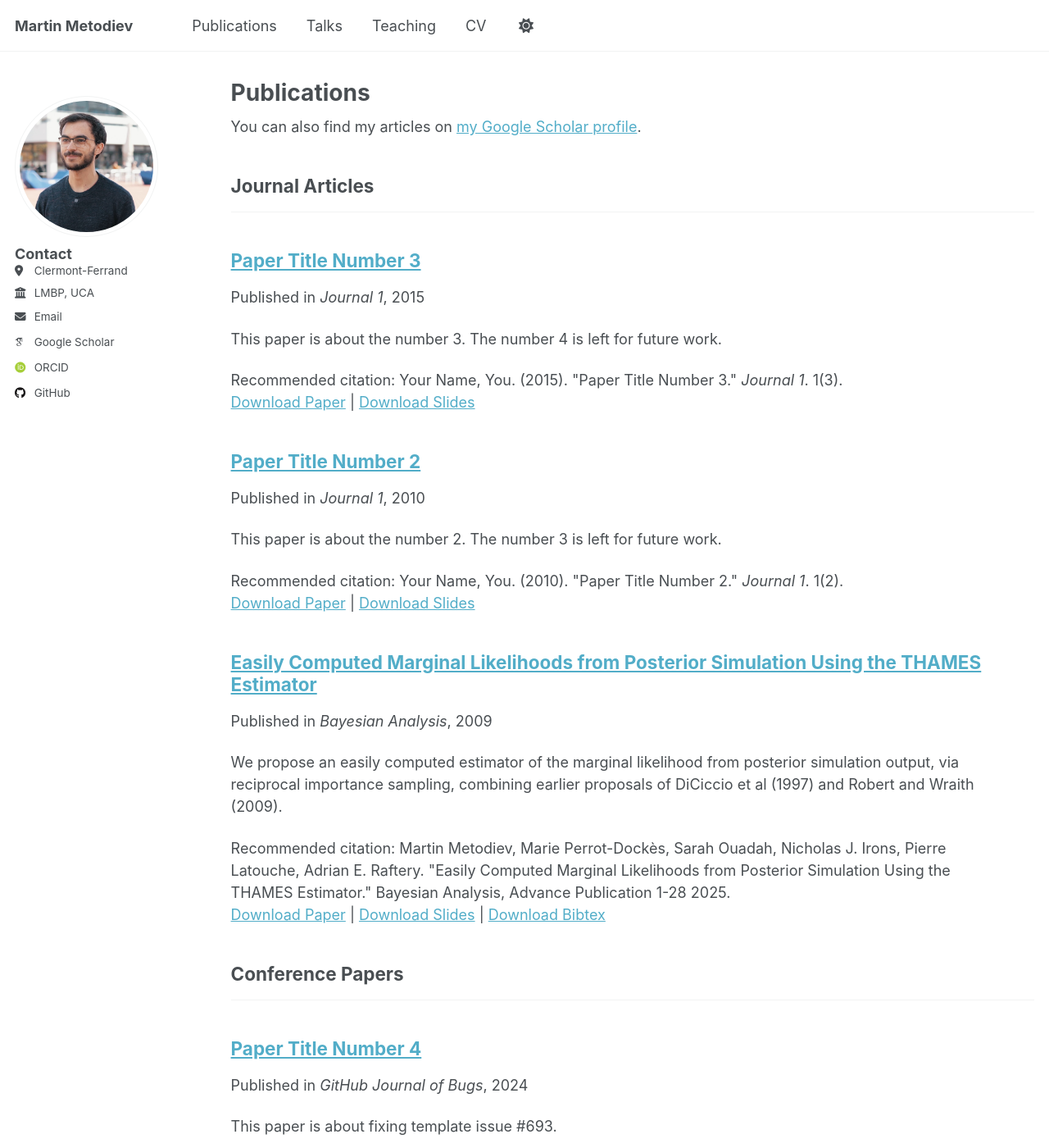
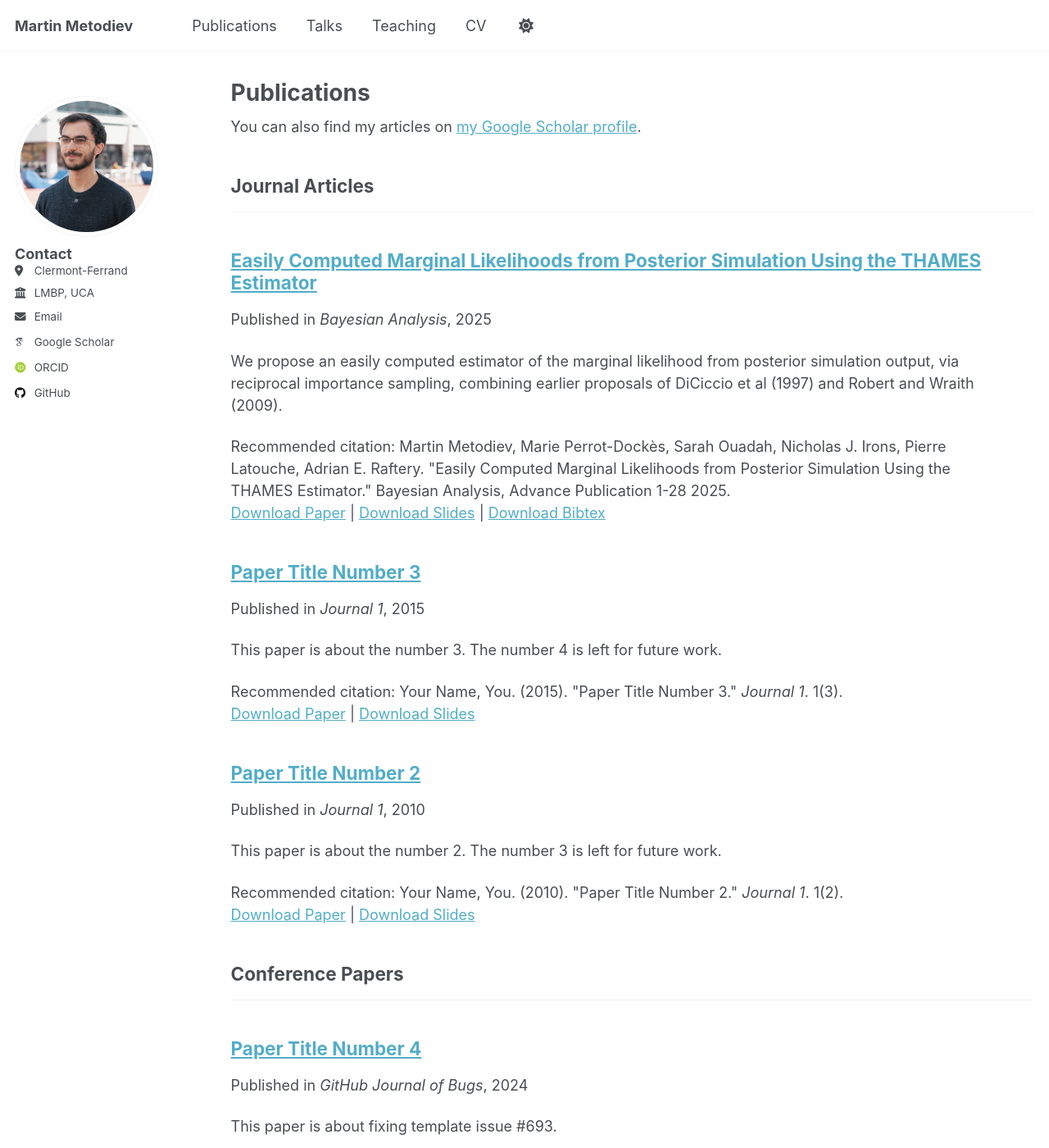
Before and after one commit to m-metodiev/m-metodiev.github.io, a Jekyll site: the page built from _pages/publications.html, in a window 1280 px wide and 1400 px high. Shown: the whole window at 82% size. Built offline with Jekyll 4.4.1, drawn with Linux system fonts in a browser that asks for light colours; some web fonts are replaced.

Commit message:
Update 2009-10-01-paper-title-number-1.md

```diff
--- a/_publications/2009-10-01-paper-title-number-1.md
+++ b/_publications/2009-10-01-paper-title-number-1.md
@@ -4,7 +4,7 @@ collection: publications
 category: manuscripts
 permalink: /publication/2009-10-01-paper-title-number-1
 excerpt: 'We propose an easily computed estimator of the marginal likelihood from posterior simulation output, via reciprocal importance sampling, combining earlier proposals of DiCiccio et al (1997) and Robert and Wraith (2009).'
-date: 2009-10-01
+date: 2025-01-01
 venue: 'Bayesian Analysis'
 slidesurl: 'http://academicpages.github.io/files/slides1.pdf'
 paperurl: 'http://academicpages.github.io/files/paper1.pdf'
```
